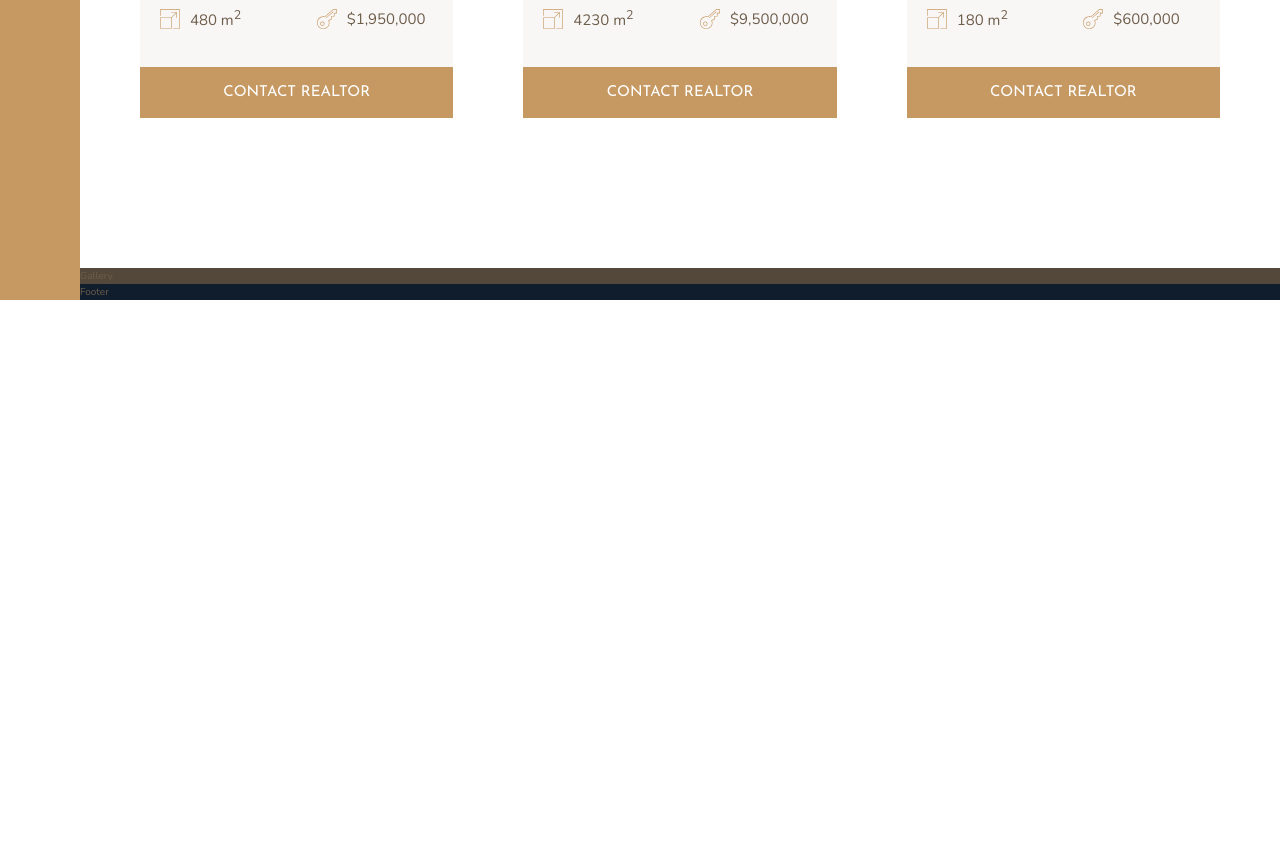
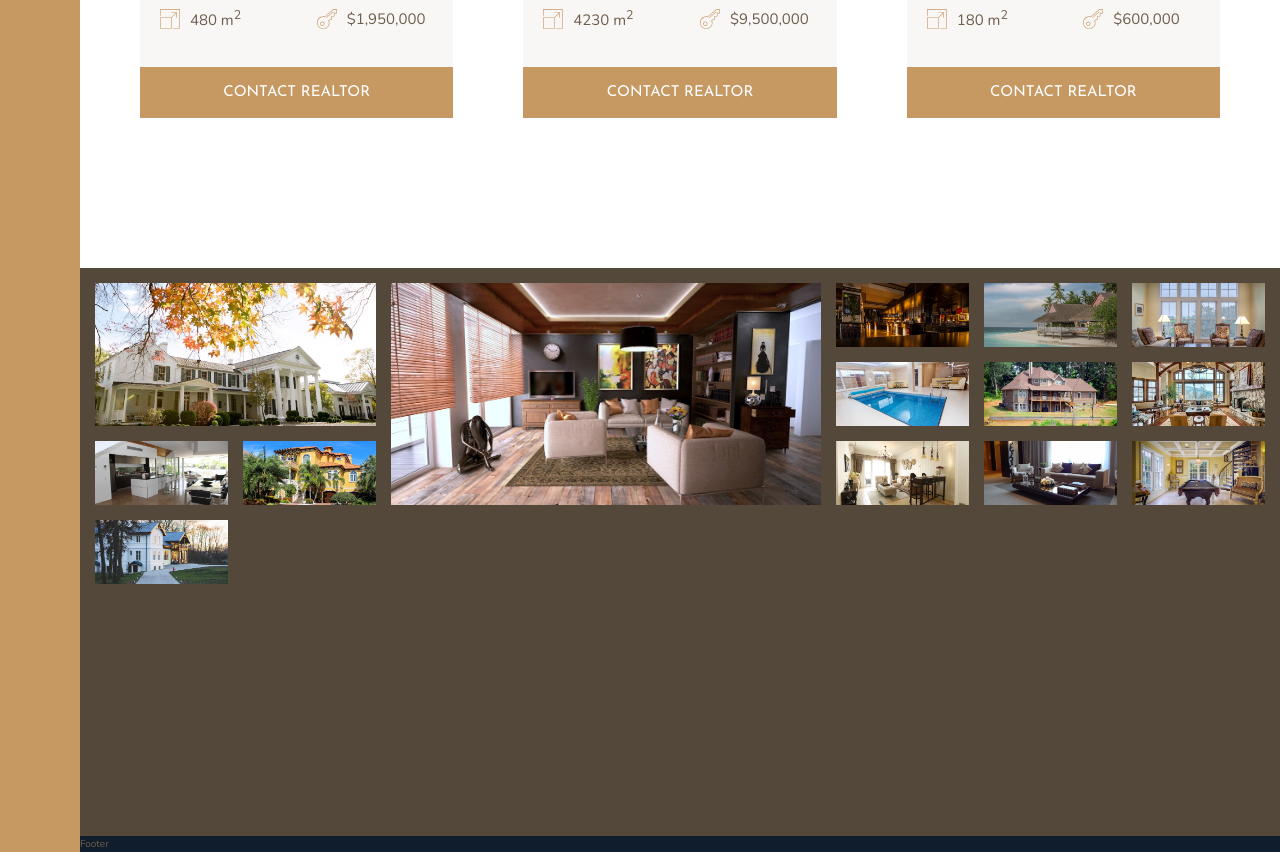
Before and after one commit to crazypokerk/CSS-Nexter-Project, a website: page index.html in a window 1280 px wide. Shown: the part 2804-3656 px from the top of the page. Before the commit the page ends 3104 px from the top, so only its background shows below. Drawn offline with nearby package versions, Linux system fonts and the light colour scheme.

Commit message:
Building the Gallery Part 1

```diff
--- a/index.html
+++ b/index.html
@@ -295,7 +295,50 @@
 			</div>
 		</section>
 
-		<section class="gallery">Gallery</section>
+		<section class="gallery">
+			<figure class="gallery__item gallery__item--1">
+				<img src="img/gal-1.jpeg" alt="Gallery image 1" class="gallery__img" />
+			</figure>
+			<figure class="gallery__item gallery__item--2">
+				<img src="img/gal-2.jpeg" alt="Gallery image 2" class="gallery__img" />
+			</figure>
+			<figure class="gallery__item gallery__item--3">
+				<img src="img/gal-3.jpeg" alt="Gallery image 3" class="gallery__img" />
+			</figure>
+			<figure class="gallery__item gallery__item--4">
+				<img src="img/gal-4.jpeg" alt="Gallery image 4" class="gallery__img" />
+			</figure>
+			<figure class="gallery__item gallery__item--5">
+				<img src="img/gal-5.jpeg" alt="Gallery image 5" class="gallery__img" />
+			</figure>
+			<figure class="gallery__item gallery__item--6">
+				<img src="img/gal-6.jpeg" alt="Gallery image 6" class="gallery__img" />
+			</figure>
+			<figure class="gallery__item gallery__item--7">
+				<img src="img/gal-7.jpeg" alt="Gallery image 7" class="gallery__img" />
+			</figure>
+			<figure class="gallery__item gallery__item--8">
+				<img src="img/gal-8.jpeg" alt="Gallery image 8" class="gallery__img" />
+			</figure>
+			<figure class="gallery__item gallery__item--9">
+				<img src="img/gal-9.jpeg" alt="Gallery image 9" class="gallery__img" />
+			</figure>
+			<figure class="gallery__item gallery__item--10">
+				<img src="img/gal-10.jpeg" alt="Gallery image 10" class="gallery__img" />
+			</figure>
+			<figure class="gallery__item gallery__item--11">
+				<img src="img/gal-11.jpeg" alt="Gallery image 11" class="gallery__img" />
+			</figure>
+			<figure class="gallery__item gallery__item--12">
+				<img src="img/gal-12.jpeg" alt="Gallery image 12" class="gallery__img" />
+			</figure>
+			<figure class="gallery__item gallery__item--13">
+				<img src="img/gal-13.jpeg" alt="Gallery image 13" class="gallery__img" />
+			</figure>
+			<figure class="gallery__item gallery__item--14">
+				<img src="img/gal-14.jpeg" alt="Gallery image 14" class="gallery__img" />
+			</figure>
+		</section>
 
 		<footer class="footer">Footer</footer>
 	</body>
--- a/sass/_gallery.scss
+++ b/sass/_gallery.scss
@@ -1,4 +1,28 @@
 .gallery {
 	background-color: $color-grey-dark-1;
 	grid-column: full-start / full-end;
+
+	display: grid;
+	grid-template-columns: repeat(8, 1fr);
+	grid-template-rows: repeat(7, 5vw);
+	gap: 1.5rem;
+	padding: 1.5rem;
+
+	&__item {
+		&--1 {
+			grid-row: 1 / 3;
+			grid-column: 1 / 3;
+		}
+		&--2 {
+			grid-row: 1 / 4;
+			grid-column: 3 / 6;
+		}
+	}
+
+	&__img {
+		width: 100%;
+		height: 100%;
+		object-fit: cover;
+		display: block;
+	}
 }
```
Also changed, not shown: WHAT_YOU_WILL_LEARN_IN_THIS_LECTURE.md (+7 -0 lines), css/style.css.
